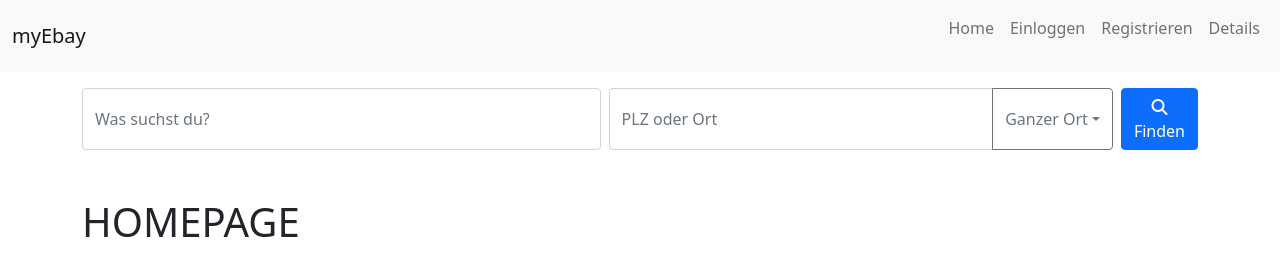
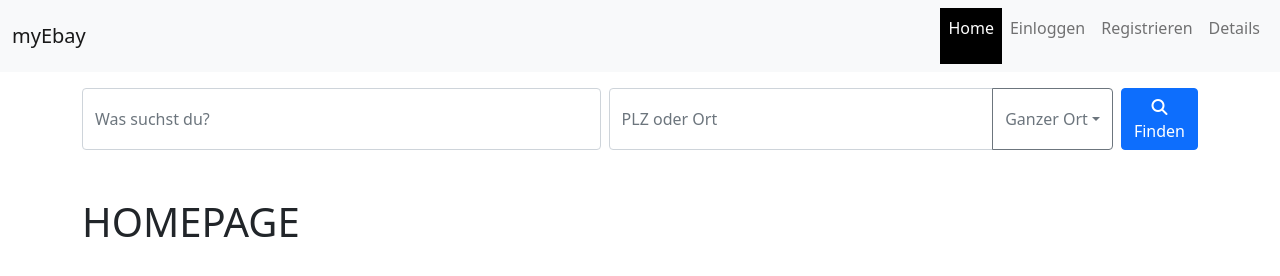
Before and after one commit to omr-dev/myEbay, a website with bundled scripts: page index.html in a window 1280 px wide. Built offline with nearby package versions, Linux system fonts and the light colour scheme.

Commit message:
active nav-link updated

```diff
--- a/css/style.scss
+++ b/css/style.scss
@@ -1,9 +1,11 @@
 .nav-link {
   cursor: pointer;
 }
-.active.nav-link {
+.active.nav-item {
   background-color: black !important;
-  color: white !important;
+  .nav-link {
+    color: white !important;
+  }
 }
 
 .price-text {
--- a/index.html
+++ b/index.html
@@ -36,7 +36,7 @@
 
 
 
-                        <li class="nav-item active homePage">
+                        <li class="nav-item homePage">
                             <p class="nav-link ">
                                 Home</p>
                         </li>
```
Also changed, not shown: css/style.css, 1 other file.
